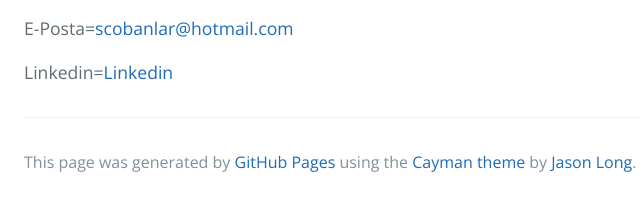
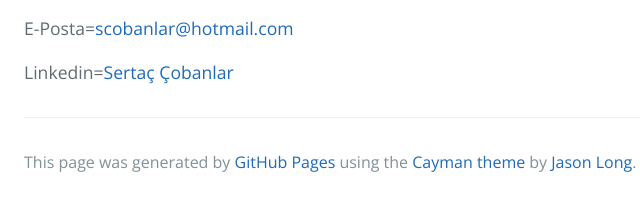
Before and after one commit to scobanlar/scobanlar.github.io, a plain HTML site: page index.html in a window 1280 px wide. Shown: the part 375-586 px from the top of the page, 200-840 px from the left. Drawn offline with nearby package versions, Linux system fonts and the light colour scheme.

Commit message:
Update index.html

```diff
--- a/index.html
+++ b/index.html
@@ -22,7 +22,7 @@
 
 <p>E-Posta=<a href="mailto:scobanlar@hotmail.com">scobanlar@hotmail.com</a></p>
 
-<p>Linkedin=<a href="https://www.linkedin.com/in/serta%25C3%25A7-%25C3%25A7obanlar-08a62874">Linkedin</a></p>
+<p>Linkedin=<a href="https://www.linkedin.com/in/serta%25C3%25A7-%25C3%25A7obanlar-08a62874">Sertaç Çobanlar</a></p>
 
       <footer class="site-footer">
 
```
